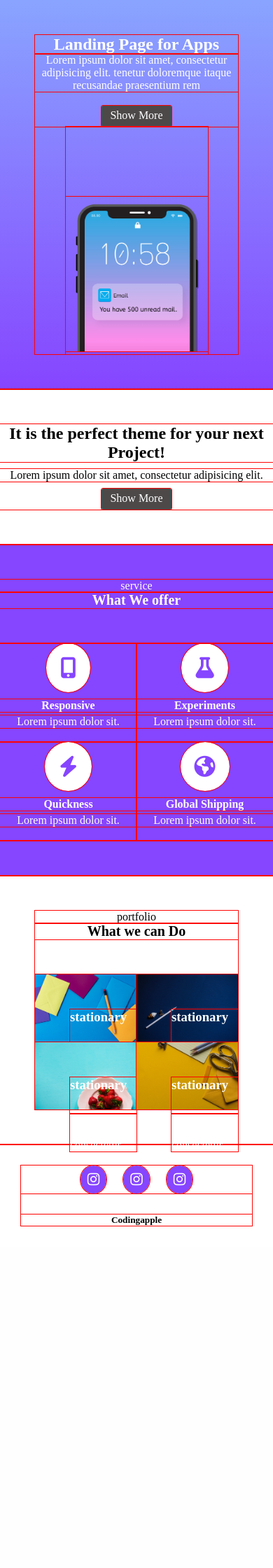
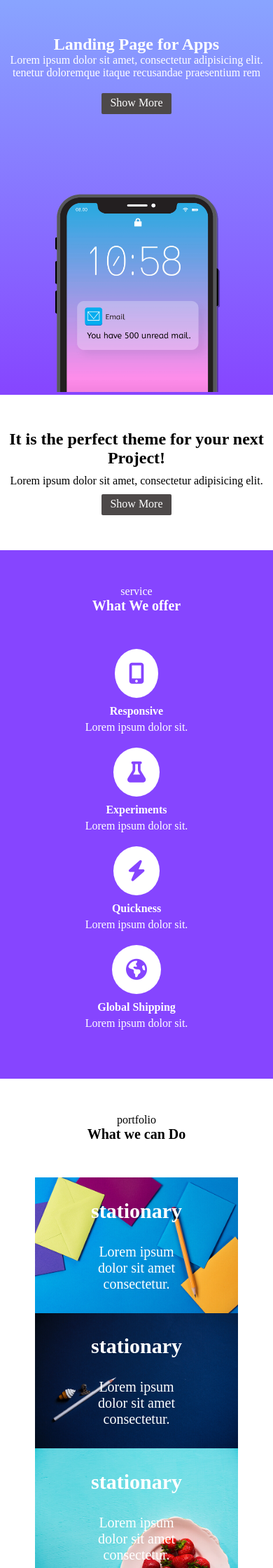
Before and after one commit to juhee067/practice, a PHP site: page /html/06port.html in a window 390 px wide. Shown: the top 2240 px of the page at 70% size. Before the commit the page ends 1752 px from the top, so only its background shows below. Run offline with PHP 8.4, Linux system fonts and the light colour scheme.

Commit message:
20221123

```diff
--- a/css/project.css
+++ b/css/project.css
@@ -1,5 +1,4 @@
 * {
-  outline: 1px solid #fd0202;
   box-sizing: border-box;
   margin: 0;
   padding: 0;
@@ -29,7 +28,7 @@ span {
 
 /* main */
 .main {
-  padding: 50px;
+  padding-top: 50px;
   display: flex;
   background: linear-gradient(rgb(137, 164, 255), rgb(134, 69, 255));
 }
@@ -108,6 +107,7 @@ figure {
 .Doimg figure {
   position: relative;
   color: #fff;
+  width: 50%;
 }
 .Doimg figure img {
   display: block;
@@ -162,4 +162,29 @@ footer .icon {
   .offer .pic .service {
     width: 50%;
   }
+  .Doimg figure {
+    position: relative;
+    color: #fff;
+    width: 100%;
+
+  }
+  .Doimg figure .do_title {
+    text-align: center;
+    position: absolute;
+    top: 50%;
+    left: 50%;
+    transform: translate(-50%,-50%);
+  }
+  .Doimg figure .do_title h3 {
+  font-size: 30px;
+  }
+  .Doimg figure .do_title p {
+  font-size: 20px;
+  }
 }
+
+@media screen and (max-width: 576px) {
+  .offer .pic .service {
+    width: 100%;
+  }
+}
```
